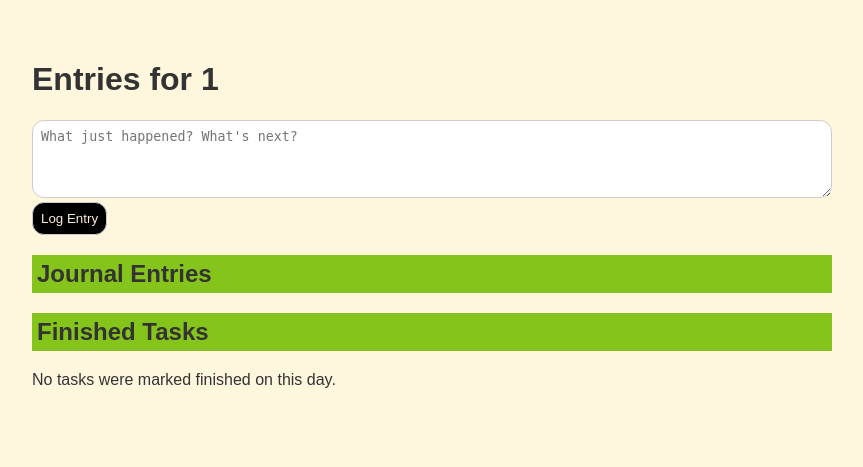
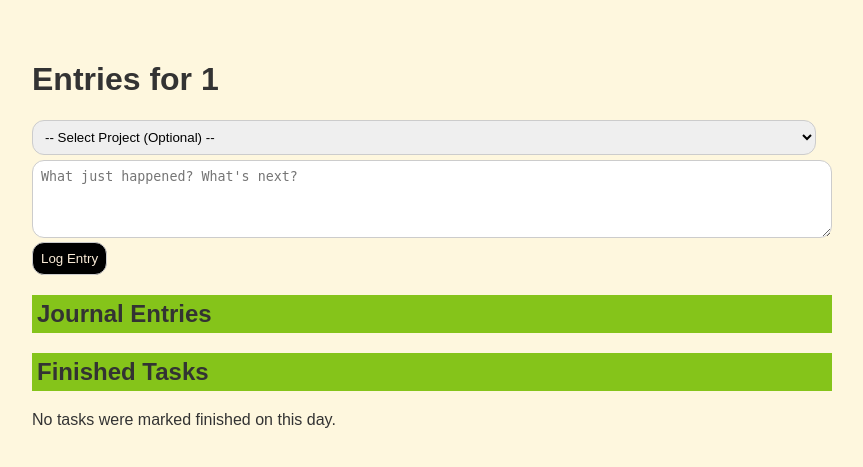
Before and after one commit to krgirard33/ProjectEcho, a Flask app: page /day/1 in a window 1280 px wide. Shown: the part 39-506 px from the top of the page, without its empty margins (208-1071 px from the left). Run offline with Flask 2, Linux system fonts and the light colour scheme; data that the repository does not hold is empty.

Commit message:
Updated all the forms to use the project name drop down

```diff
--- a/calendar_app.py
+++ b/calendar_app.py
@@ -106,6 +106,10 @@ def view_day(date):
         (date,)
     ).fetchall()
 
+    # Fetch active project names
+    project_rows = conn.execute('SELECT name FROM projects WHERE is_active = 1 ORDER BY name ASC').fetchall()
+    active_projects = [row['name'] for row in project_rows]
+
     conn.close()
 
     entries_with_time = []
@@ -126,7 +130,7 @@ def view_day(date):
 
     entries_with_time.reverse()
 
-    return render_template('day_view.html', entries=reversed(entries_with_time), finished_todos=finished_todos, date=date)
+    return render_template('day_view.html', entries=reversed(entries_with_time), finished_todos=finished_todos, date=date, active_projects=active_projects)
 
 @calendar_bp.route('/edit/<int:entry_id>', methods=('GET', 'POST'))
 def edit(entry_id):
@@ -141,10 +145,15 @@ def edit(entry_id):
         return redirect(url_for('calendar_bp.view_day', date=original_date))
 
     entry = conn.execute('SELECT * FROM entries WHERE id = ?', (entry_id,)).fetchone()
+
+    # Fetch active project names
+    project_rows = conn.execute('SELECT name FROM projects WHERE is_active = 1 ORDER BY name ASC').fetchall()
+    active_projects = [row['name'] for row in project_rows]
+
     conn.close()
 
     if entry is None:
         return "Entry not found.", 404
 
     original_date = entry['timestamp'].split(' ')[0]
-    return render_template('edit.html', entry=entry, original_date=original_date)
+    return render_template('edit.html', entry=entry, original_date=original_date, active_projects=active_projects)
--- a/templates/day_view.html
+++ b/templates/day_view.html
@@ -5,8 +5,15 @@
 {% block content %}
 <h1>Entries for {{ date }}</h1>
 <div class="journal-entry-form">
-    <form method="post">
-        <textarea name="content" rows="4" placeholder="What just happened? What's next?"></textarea>
+    <form method="post" action="{{ url_for('calendar_bp.view_day', date=date) }}" class="journal-entry-form">
+        <select name="project" class="project-input" aria-label="Select Project (Optional)">
+            <option value="">-- Select Project (Optional) --</option>
+            {% for project_name in active_projects %}
+            <option value="{{ project_name }}">{{ project_name }}</option>
+            {% endfor %}
+        </select>
+
+        <textarea name="content" rows="4" cols="50" placeholder="What just happened? What's next?"></textarea>
         <br>
         <button type="submit">Log Entry</button>
     </form>
```
Also changed, not shown: templates/edit.html (+9 -5 lines), templates/edit_todo.html (+7 -1 lines), todo.py (+6 -1 lines).
